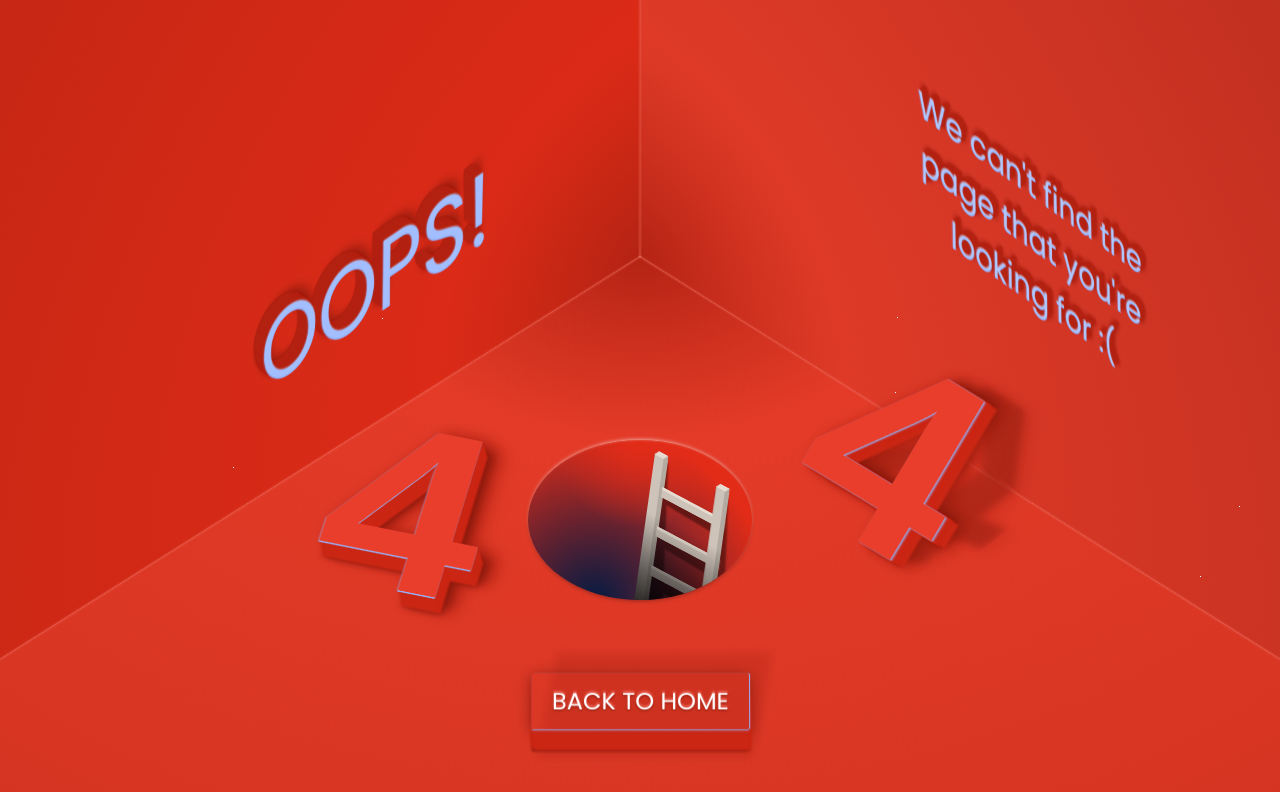
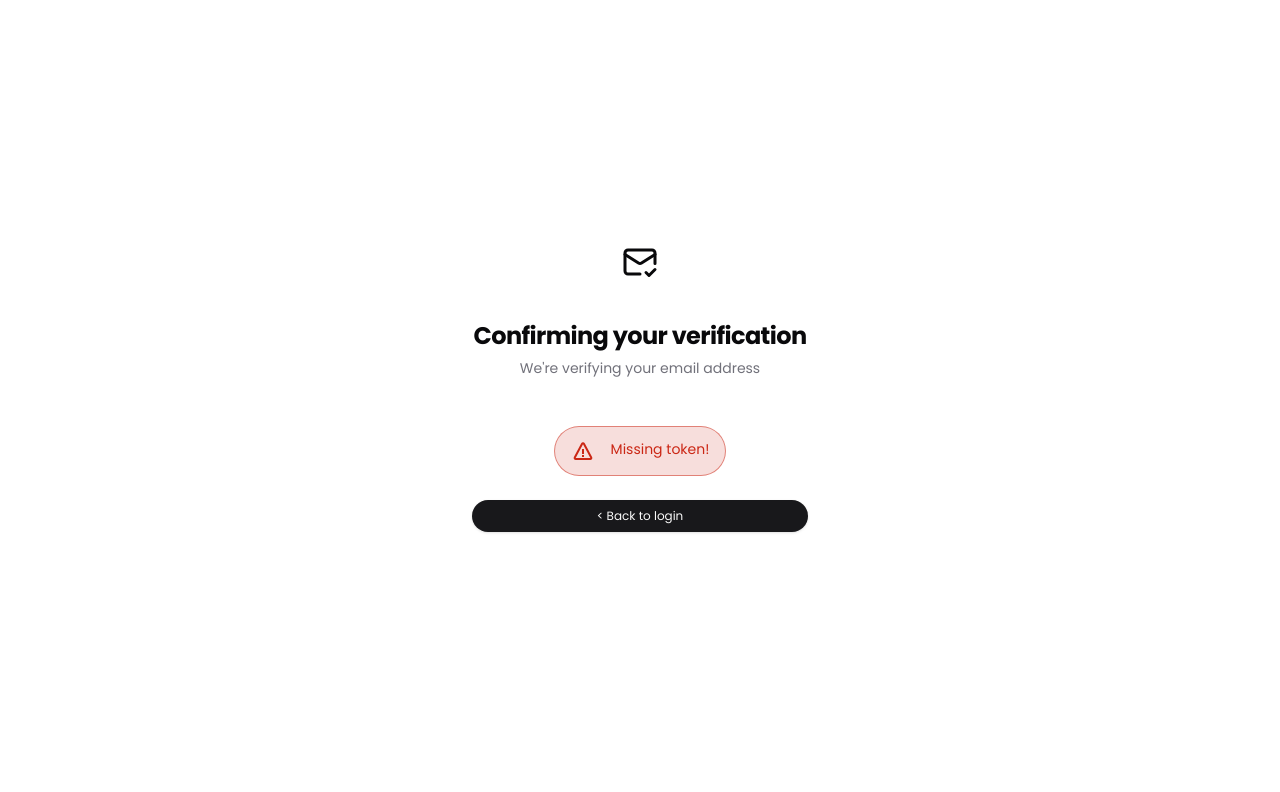
Before and after one commit to aymnart/simple_app, a Next.js app: page /auth/new-verification in a window 1280 px wide. Before the commit this address had no page. Shown: the top 792 px of the page. Built offline with nearby package versions, Linux system fonts and the light colour scheme.

Commit message:
Add email verification functionality; implement new verification page, form, and logic to handle token verification

```diff
--- /dev/null
+++ b/actions/new-verification.ts
@@ -0,0 +1,43 @@
+"use server";
+
+import { getUserByEmail } from "@/data/user";
+import { getVerificationTokenByToken } from "@/data/verification-token";
+import { db } from "@/lib/db";
+
+const NewVerification = async (token: string) => {
+  //check if the token exists
+  const existingToken = await getVerificationTokenByToken(token);
+
+  if (!existingToken) {
+    return { error: "Token does not exist!" };
+  }
+  //check if the token has expired
+  const hasExpired = new Date(existingToken.expires) < new Date();
+
+  if (hasExpired) {
+    return { error: "Token has expired!" };
+  }
+  //check if the user email exists
+  const existingUser = await getUserByEmail(existingToken.email);
+
+  if (!existingUser) {
+    return { error: "Email does not exist!" };
+  }
+  //update the emailVerified field for the user
+  await db.user.update({
+    where: { id: existingUser.id },
+    data: {
+      emailVerified: new Date(),
+      email: existingUser.email,
+    },
+  });
+  //delete the token after it has been used
+  await db.verificationToken.delete({
+    where: {
+      id: existingToken.id,
+    },
+  });
+  return { success: "Email verified!" };
+};
+
+export default NewVerification;
--- /dev/null
+++ b/app/auth/new-verification/page.tsx
@@ -0,0 +1,12 @@
+import NewVerificationForm from "@/components/auth/new-verification-form";
+import { MailCheck } from "lucide-react";
+import React from "react";
+
+export default function NewVerificationPage() {
+  return (
+    <div className="flex flex-col justify-center items-center">
+      <MailCheck size={36} />
+      <NewVerificationForm />
+    </div>
+  );
+}
--- a/app/globals.css
+++ b/app/globals.css
@@ -5,9 +5,6 @@ html,
 body,
 :root {
   height: 100%;
-}
-body {
-  font-family: Arial, Helvetica, sans-serif;
 }
 
 @layer base {
--- a/components/auth/back-button.tsx
+++ b/components/auth/back-button.tsx
@@ -6,11 +6,30 @@ import Link from "next/link";
 interface BackButtonProps {
   label: string;
   href: string;
+  buttonVariant?:
+    | "link"
+    | "default"
+    | "success"
+    | "destructive"
+    | "outline"
+    | "secondary"
+    | "ghost"
+    | null
+    | undefined;
 }
 
-export default function BackButton({ href, label }: BackButtonProps) {
+export default function BackButton({
+  href,
+  label,
+  buttonVariant = "link",
+}: BackButtonProps) {
   return (
-    <Button variant="link" className="w-full font-normal" size={"sm"} asChild>
+    <Button
+      variant={buttonVariant}
+      className="w-full font-normal"
+      size={"sm"}
+      asChild
+    >
       <Link href={href}>{label}</Link>
     </Button>
   );
--- a/components/auth/card-wrapper.tsx
+++ b/components/auth/card-wrapper.tsx
@@ -12,6 +12,16 @@ interface CardWrapperProps {
   headerDescription?: string;
   backButtonLabel: string;
   backButtonHref: string;
+  backButtonVariant?:
+    | "link"
+    | "default"
+    | "success"
+    | "destructive"
+    | "outline"
+    | "secondary"
+    | "ghost"
+    | null
+    | undefined;
   showSocial?: boolean;
   className?: string;
 }
@@ -22,6 +32,7 @@ export function CardWrapper({
   headerDescription,
   backButtonHref,
   backButtonLabel,
+  backButtonVariant,
   showSocial,
   className,
 }: CardWrapperProps) {
@@ -33,7 +44,11 @@ export function CardWrapper({
       <CardContent>{children}</CardContent>
 
       <CardFooter>
-        <BackButton label={backButtonLabel} href={backButtonHref} />
+        <BackButton
+          buttonVariant={backButtonVariant}
+          label={backButtonLabel}
+          href={backButtonHref}
+        />
       </CardFooter>
     </Card>
   );
--- a/components/auth/header.tsx
+++ b/components/auth/header.tsx
@@ -11,9 +11,7 @@ export default function Header({ label, description }: HeaderProps) {
       <CardTitle className="text-2xl font-bold  text-balance text-foreground">
         {label}
       </CardTitle>
-      {description && (
-        <CardDescription className="">{description}</CardDescription>
-      )}
+      {description && <CardDescription>{description}</CardDescription>}
     </CardHeader>
   );
 }
--- /dev/null
+++ b/components/auth/new-verification-form.tsx
@@ -0,0 +1,52 @@
+"use client";
+import "@/css/beat-loader.css";
+import React, { useEffect, useState } from "react";
+import { CardWrapper } from "@/components/auth/card-wrapper";
+import { useSearchParams } from "next/navigation";
+import { useCallback } from "react";
+import NewVerification from "@/actions/new-verification";
+import FormSuccess from "../form-success";
+import FormError from "../form-error";
+
+export default function NewVerificationForm() {
+  const [error, setError] = useState<string | undefined>();
+  const [success, setSuccess] = useState<string | undefined>();
+  const searchParams = useSearchParams();
+
+  const token = searchParams.get("token");
+
+  const onSubmit = useCallback(() => {
+    if (!token) {
+      setError("Missing token!");
+      return;
+    }
+    NewVerification(token)
+      .then((data) => {
+        setSuccess(data.success);
+        setError(data.error);
+      })
+      .catch(() => {
+        setError("Something went wrong!");
+      });
+  }, [token]);
+
+  useEffect(() => {
+    onSubmit();
+  }, [onSubmit]);
+
+  return (
+    <CardWrapper
+      headerLabel="Confirming your verification"
+      headerDescription="We're verifying your email address"
+      backButtonLabel="< Back to login"
+      backButtonHref="/auth/login"
+      backButtonVariant={"default"}
+    >
+      <div className="flex items-center justify-center w-full">
+        {!success && !error && <div className="loader" />}
+        <FormSuccess className="w-fit" message={success} />
+        <FormError className="w-fit" message={error} />
+      </div>
+    </CardWrapper>
+  );
+}
--- a/components/form-error.tsx
+++ b/components/form-error.tsx
@@ -1,15 +1,17 @@
 import React from "react";
 import { BiError } from "react-icons/bi";
 import { Alert, AlertDescription } from "@/components/ui/alert";
+import { cn } from "@/lib/utils";
 
 interface FormErrorProps {
   message?: string;
+  className?: string;
 }
-export default function FormError({ message }: FormErrorProps) {
+export default function FormError({ message, className }: FormErrorProps) {
   if (!message) return null;
   return (
-    <Alert variant={"destructive"}>
-      <AlertDescription className="flex items-center">
+    <Alert className={cn(className)} variant={"destructive"}>
+      <AlertDescription className="flex items-start">
         <BiError size={24} />
         <span className="ml-4">{message}</span>
       </AlertDescription>
--- a/components/form-success.tsx
+++ b/components/form-success.tsx
@@ -1,15 +1,17 @@
 import { CheckCircle2 } from "lucide-react";
 import React from "react";
 import { Alert, AlertDescription } from "@/components/ui/alert";
+import { cn } from "@/lib/utils";
 
 interface FormSuccessProps {
   message?: string;
+  className?: string;
 }
-export default function FormSuccess({ message }: FormSuccessProps) {
+export default function FormSuccess({ message, className }: FormSuccessProps) {
   if (!message) return null;
   return (
-    <Alert variant={"success"}>
-      <AlertDescription className="flex items-center">
+    <Alert className={cn(className)} variant={"success"}>
+      <AlertDescription className="flex items-start">
         <CheckCircle2 size={24} />
         <span className="ml-4">{message}</span>
       </AlertDescription>
--- /dev/null
+++ b/css/beat-loader.css
@@ -0,0 +1,25 @@
+/* HTML: <div class="loader"></div> */
+.loader {
+  width: 15px;
+  aspect-ratio: 1;
+  border-radius: 50%;
+  animation: l5 1s infinite linear alternate;
+}
+@keyframes l5 {
+  0% {
+    box-shadow: 20px 0 #000, -20px 0 #0002;
+    background: #000;
+  }
+  33% {
+    box-shadow: 20px 0 #000, -20px 0 #0002;
+    background: #0002;
+  }
+  66% {
+    box-shadow: 20px 0 #0002, -20px 0 #000;
+    background: #0002;
+  }
+  100% {
+    box-shadow: 20px 0 #0002, -20px 0 #000;
+    background: #000;
+  }
+}
--- a/routes.ts
+++ b/routes.ts
@@ -3,7 +3,7 @@
  * Public routes are accessible without authentication.
  * @type {string[]}
  */
-export const publicRoutes: string[] = ["/"];
+export const publicRoutes: string[] = ["/", "/auth/new-verification"];
 
 /**
  * An array to hold the authentication routes for the application.
```
